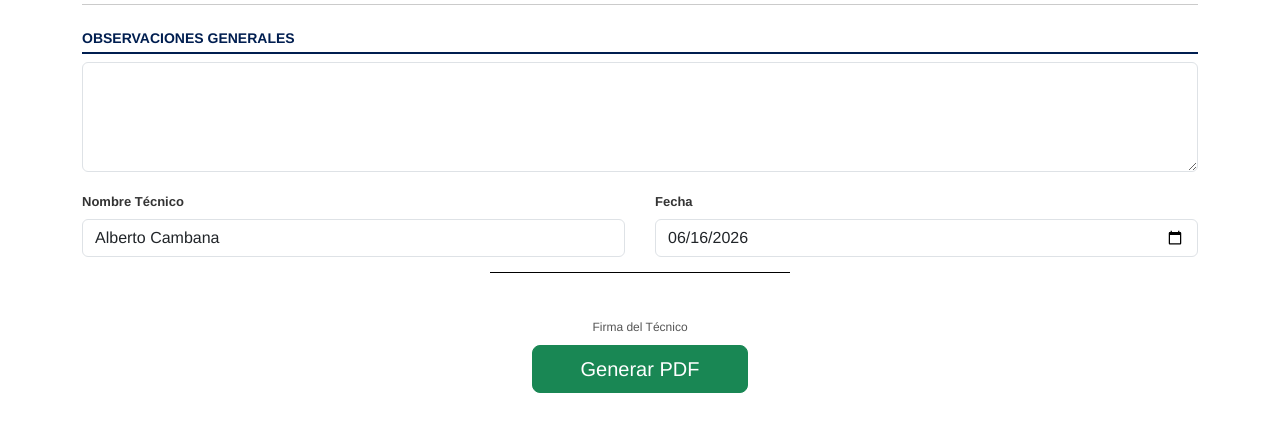
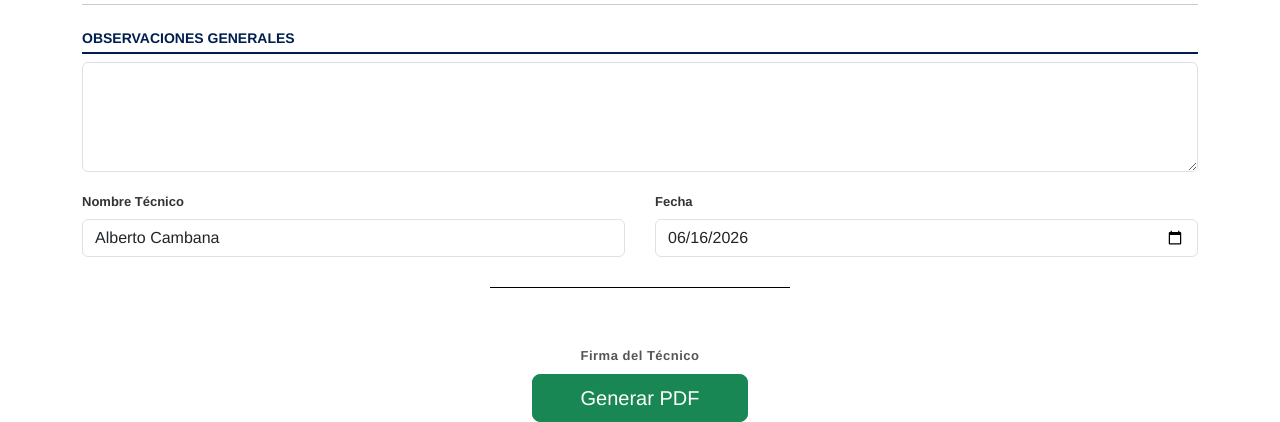
Before and after one commit to jairosandovalg/generador-pdf, a Flask app: page / in a window 1280 px wide. Shown: the part 2556-2978 px from the top of the page. Before the commit the page ends 2949 px from the top, so only its background shows below. Run offline with Flask 3, Linux system fonts and the light colour scheme; parts of the project's set-up code (start-up, migrations or seed data) failed here and were passed over.

Commit message:
pdf_template.html

```diff
--- a/templates/pdf_template.html
+++ b/templates/pdf_template.html
@@ -425,17 +425,18 @@
         </div>
     </div>
 
-<div class="seccion-firma" style="margin-top: 15px; text-align: center;">
-        <div style="display: inline-block; width: 300px; border-top: 1px solid #000; padding-top: 5px;">
+<div class="seccion-firma" style="margin-top: 30px; text-align: center; clear: both;">
+        <div style="display: inline-block; width: 300px; border-top: 1px solid #000; padding-top: 8px;">
 
             {% if es_pdf %}
-                <img src="{{ url_root }}static/firmas/firma_jorge.png" alt="Firma Técnico" style="max-height: 80px; margin-bottom: -15px; display: block; margin-left: auto; margin-right: auto;">
+                <img src="{{ url_root }}static/firmas/firma_jorge.png" alt="Firma Técnico" style="max-height: 70px; display: block; margin: 0 auto 5px auto;">
             {% else %}
-                <div style="height: 40px;"></div>
+                <div style="height: 50px;"></div>
             {% endif %}
 
             {# <p style="margin: 0; font-weight: bold; font-size: 14px;">{{ tecnico if tecnico else 'Jorge Pedrito Salazar' }}</p> #}
-            <p style="margin: 0; color: #555; font-size: 12px;">Firma del Técnico</p>
+
+            <p style="margin: 0; color: #555; font-size: 13px; font-weight: bold; letter-spacing: 0.5px;">Firma del Técnico</p>
         </div>
     </div>
 
```
